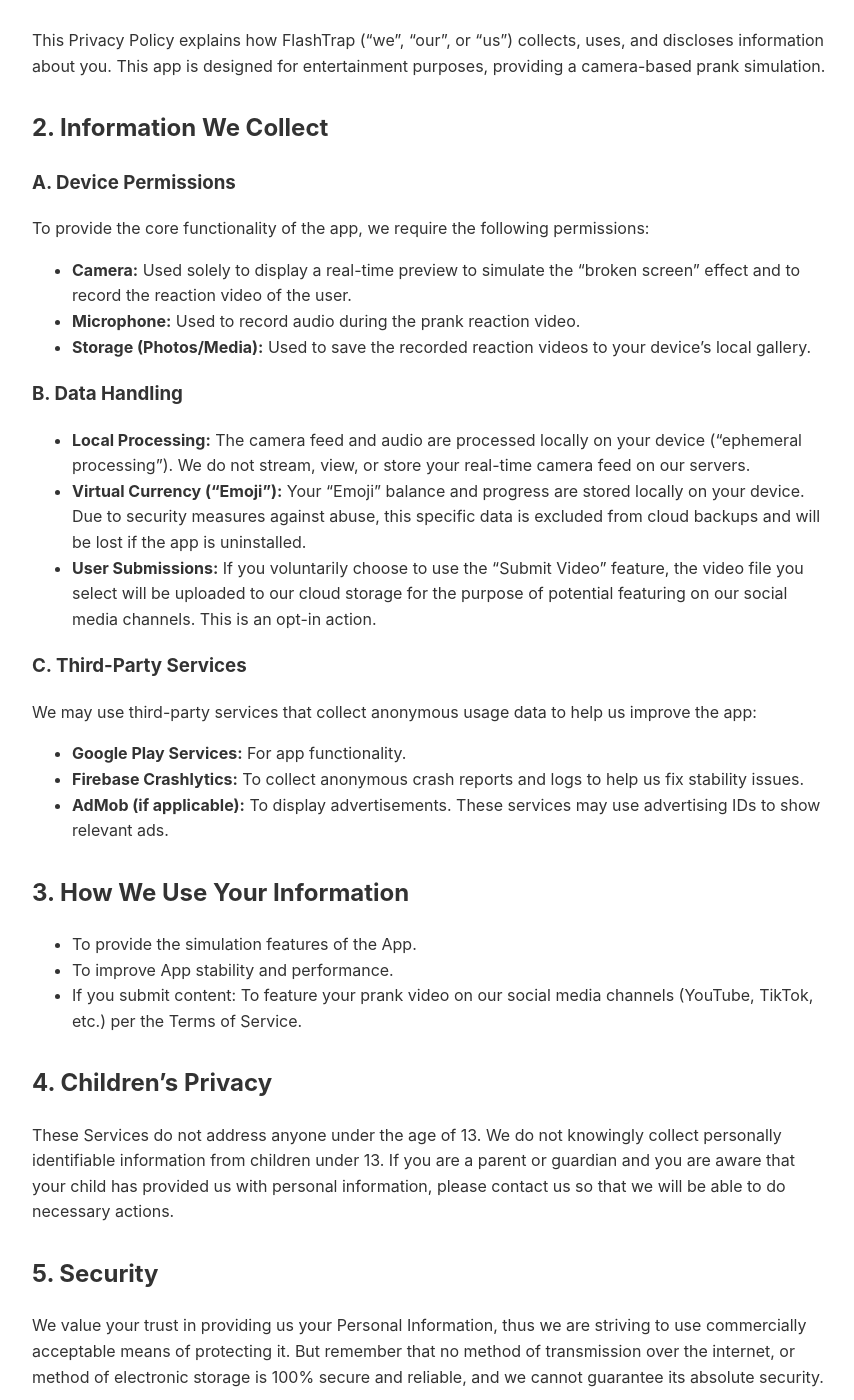
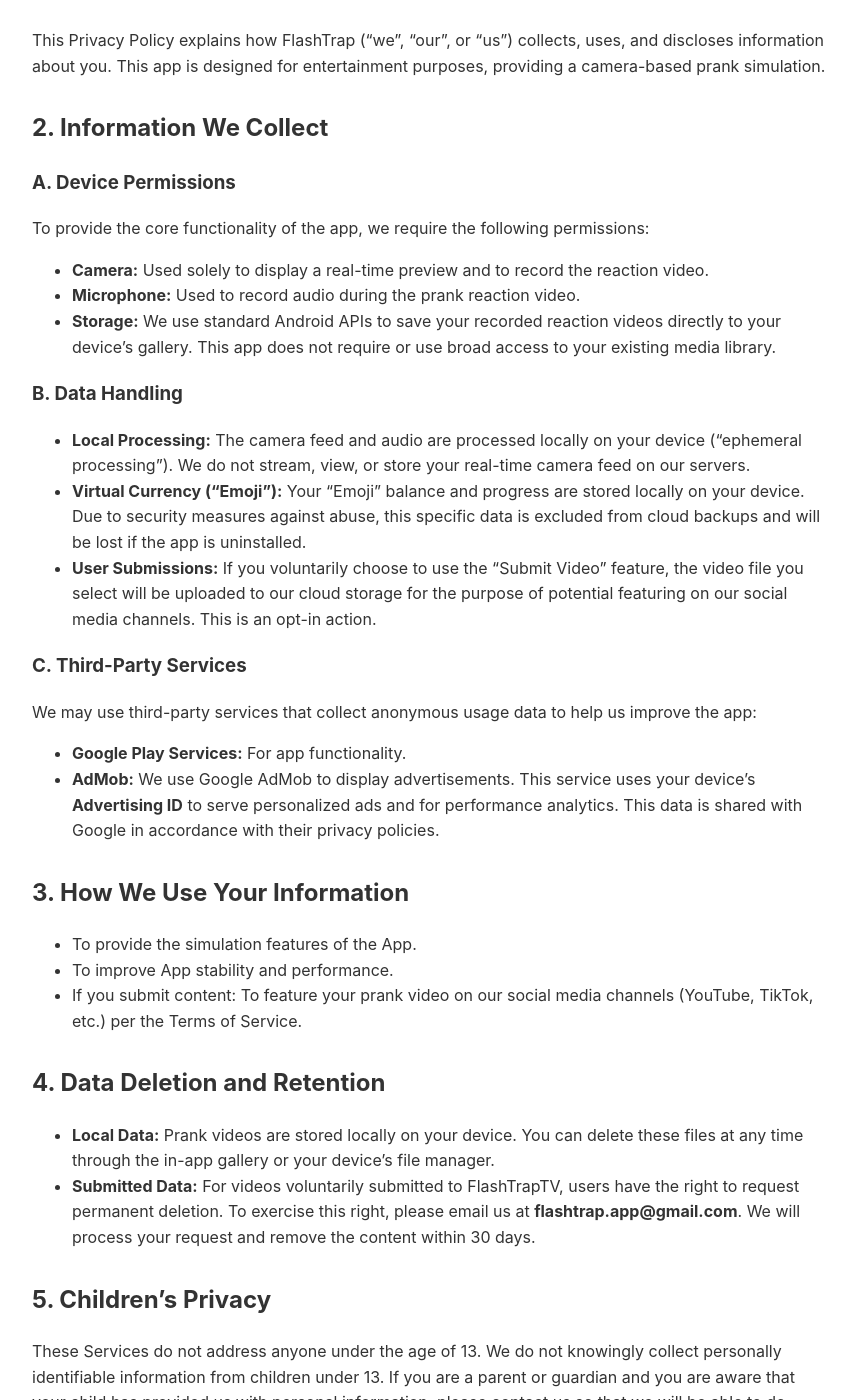
Before and after one commit to flashtrap/flashtrap-legal, a Jekyll site: the page built from privacy-policy.md, in a window 1280 px wide and 1400 px high, scrolled down 275 px. Shown: the whole window, without its empty margins (208-1062 px from the left). Built offline with Jekyll 4.4.1, drawn with Linux system fonts in a browser that asks for light colours; our own code applies the rules of GitHub Pages for plain Markdown files; some of the changed text lies outside the part shown.

Commit message:
Update privacy-policy.md

```diff
--- a/privacy-policy.md
+++ b/privacy-policy.md
@@ -10,9 +10,9 @@ This Privacy Policy explains how FlashTrap ("we", "our", or "us") collects, uses
 
 ### A. Device Permissions
 To provide the core functionality of the app, we require the following permissions:
-* **Camera:** Used solely to display a real-time preview to simulate the "broken screen" effect and to record the reaction video of the user.
+* **Camera:** Used solely to display a real-time preview and to record the reaction video.
 * **Microphone:** Used to record audio during the prank reaction video.
-* **Storage (Photos/Media):** Used to save the recorded reaction videos to your device's local gallery.
+* **Storage:** We use standard Android APIs to save your recorded reaction videos directly to your device's gallery. This app does not require or use broad access to your existing media library.
 
 ### B. Data Handling
 * **Local Processing:** The camera feed and audio are processed locally on your device ("ephemeral processing"). We do not stream, view, or store your real-time camera feed on our servers.
@@ -22,22 +22,28 @@ To provide the core functionality of the app, we require the following permissio
 ### C. Third-Party Services
 We may use third-party services that collect anonymous usage data to help us improve the app:
 * **Google Play Services:** For app functionality.
-* **Firebase Crashlytics:** To collect anonymous crash reports and logs to help us fix stability issues.
-* **AdMob (if applicable):** To display advertisements. These services may use advertising IDs to show relevant ads.
+* **AdMob:** We use Google AdMob to display advertisements. This service uses your device's **Advertising ID** to serve personalized ads and for performance analytics. This data is shared with Google in accordance with their privacy policies.
 
 ## 3. How We Use Your Information
 * To provide the simulation features of the App.
 * To improve App stability and performance.
 * If you submit content: To feature your prank video on our social media channels (YouTube, TikTok, etc.) per the Terms of Service.
 
-## 4. Children’s Privacy
+## 4. Data Deletion and Retention
+* **Local Data:** Prank videos are stored locally on your device. You can delete these files at any time through the in-app gallery or your device's file manager.
+* **Submitted Data:** For videos voluntarily submitted to FlashTrapTV, users have the right to request permanent deletion. To exercise this right, please email us at **flashtrap.app@gmail.com**. We will process your request and remove the content within 30 days.
+
+## 5. Children’s Privacy
 These Services do not address anyone under the age of 13. We do not knowingly collect personally identifiable information from children under 13. If you are a parent or guardian and you are aware that your child has provided us with personal information, please contact us so that we will be able to do necessary actions.
 
-## 5. Security
+## 6. Security
 We value your trust in providing us your Personal Information, thus we are striving to use commercially acceptable means of protecting it. But remember that no method of transmission over the internet, or method of electronic storage is 100% secure and reliable, and we cannot guarantee its absolute security.
 
-## 6. Changes to This Privacy Policy
+## 7. Changes to This Privacy Policy
 We may update our Privacy Policy from time to time. Thus, you are advised to review this page periodically for any changes. These changes are effective immediately after they are posted on this page.
 
-## 7. Contact Us
+## 8. GDPR Rights (EEA Users)
+If you are located in the European Economic Area (EEA), you have specific rights under the General Data Protection Regulation (GDPR), including the right to access, rectify, or erase your personal data. You may contact us at the email provided to exercise these rights.
+
+## 9. Contact Us
 If you have any questions or suggestions about our Privacy Policy, do not hesitate to contact us at **flashtrap.app@gmail.com**.
```
Also changed, not shown: other parts of privacy-policy.md (+2 -2 lines).
